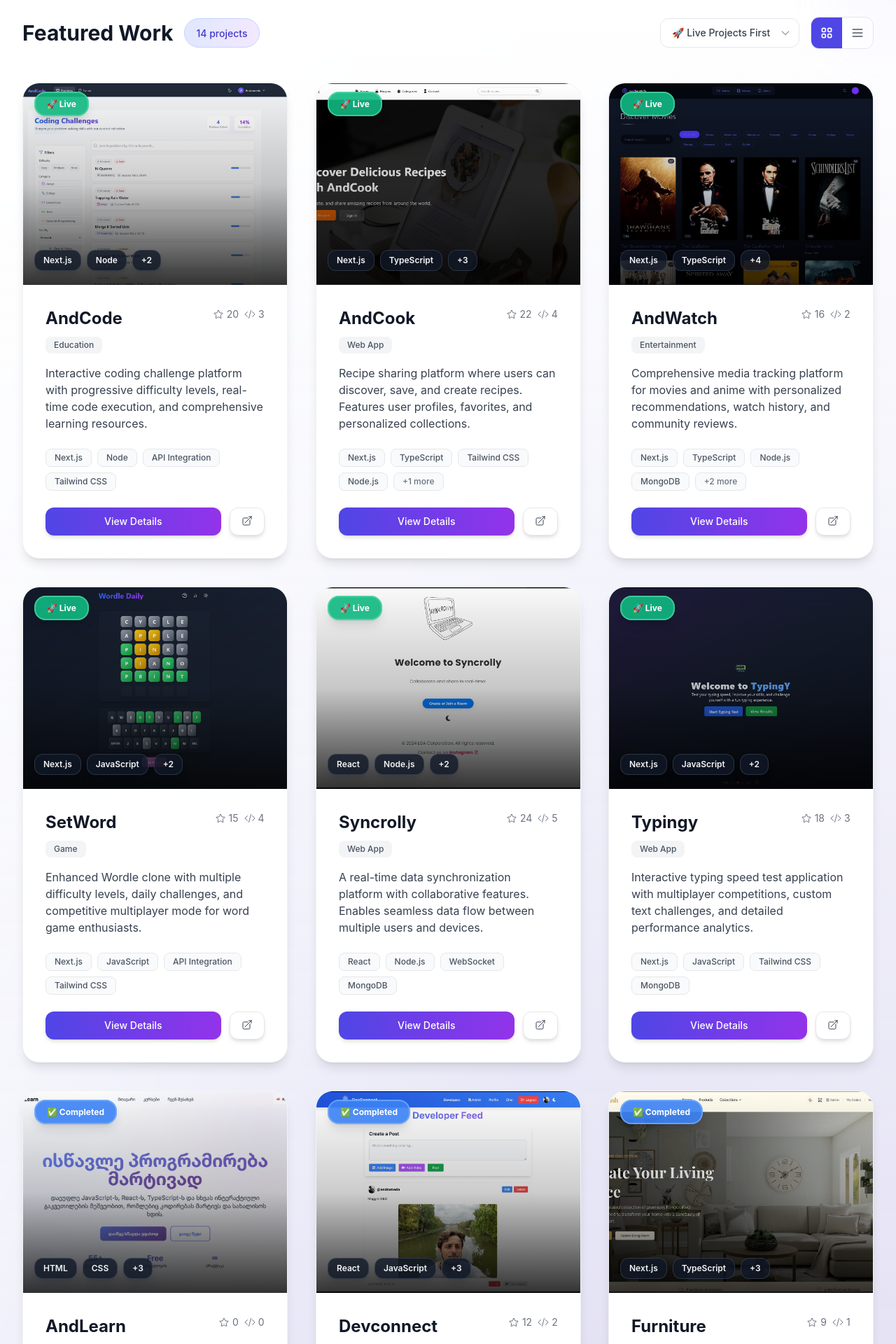
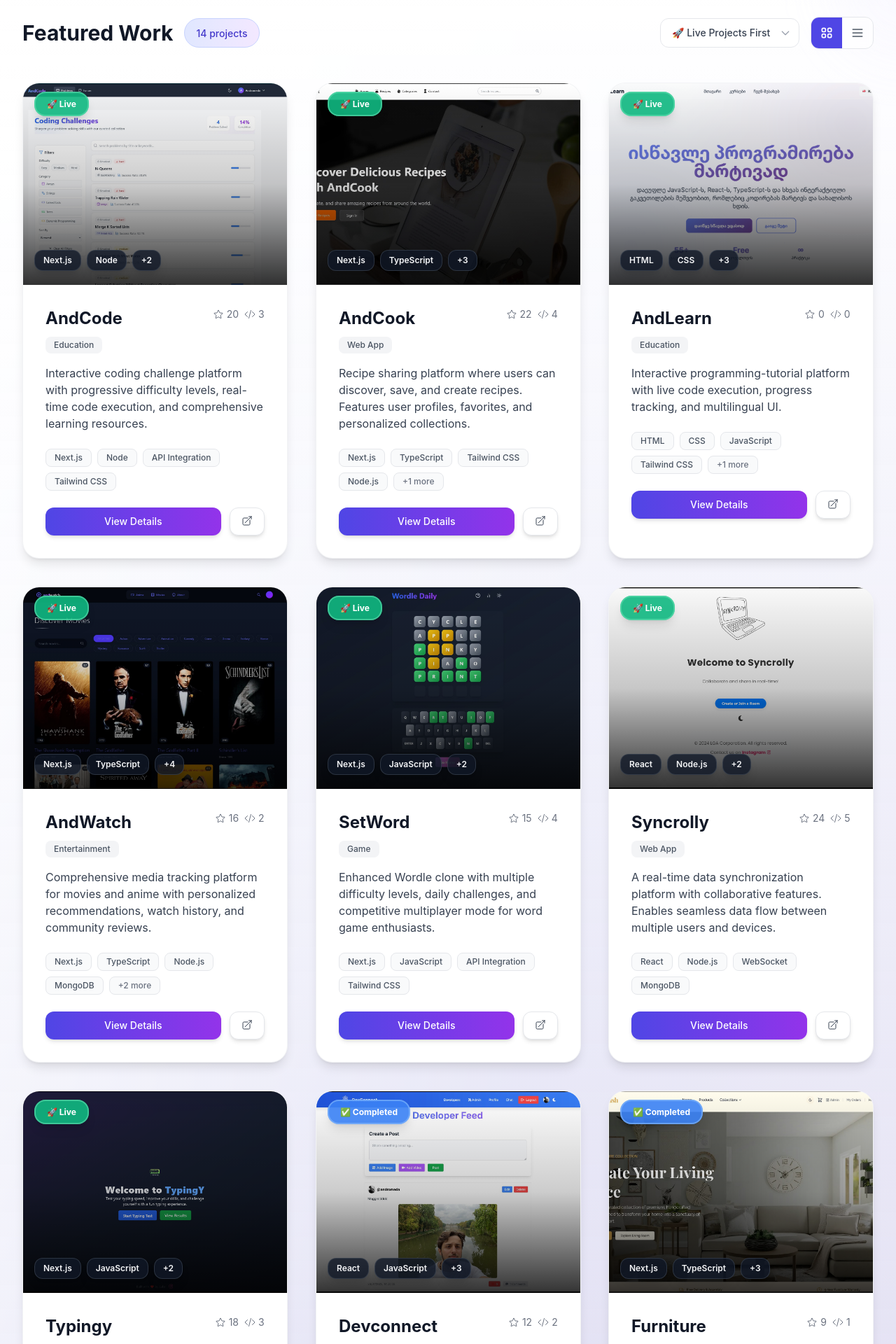
Before and after one commit to SetFodi/MyPortfolio, a Next.js app: page /projects in a window 1280 px wide. Shown: the part 860-2780 px from the top of the page at 70% size. Built offline with nearby package versions, Linux system fonts and the light colour scheme.

Commit message:
andlearn updated

```diff
--- a/pages/projects.js
+++ b/pages/projects.js
@@ -556,9 +556,9 @@ export default function Projects() {
   title: 'AndLearn',
   description: 'Interactive programming-tutorial platform with live code execution, progress tracking, and multilingual UI.',
   image: 'images/AndLearn.png',       // update path if different
-  link: 'https://github.com/SetFodi/andlearn',        // or GitHub repo link
+  link: 'https://andlearn-livid.vercel.app/',        // or GitHub repo link
   technologies: ['HTML', 'CSS', 'JavaScript', 'Tailwind CSS', 'Service Worker'],
-  status: 'Completed',
+  status: 'Live',
   category: 'Education',
   githubStats: { stars: 0, forks: 0 }, // update once published
   longDescription:
```
